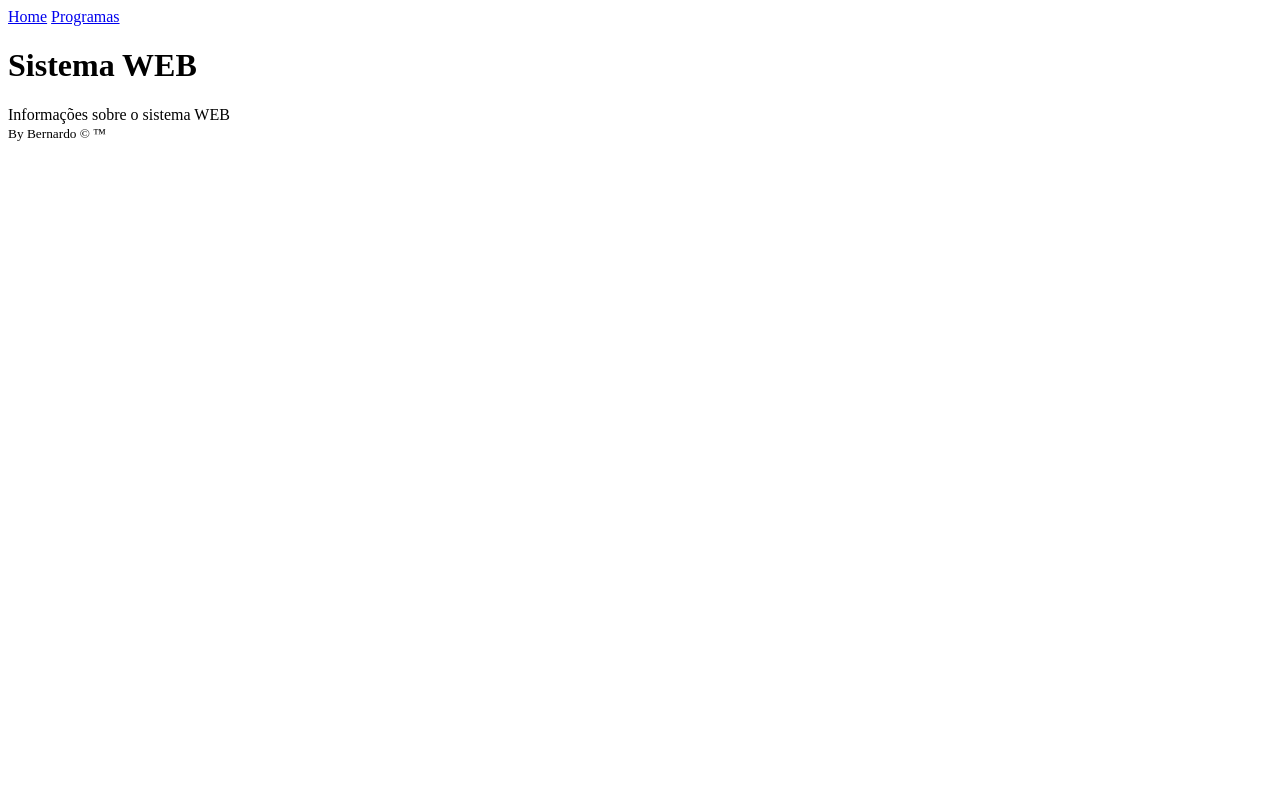
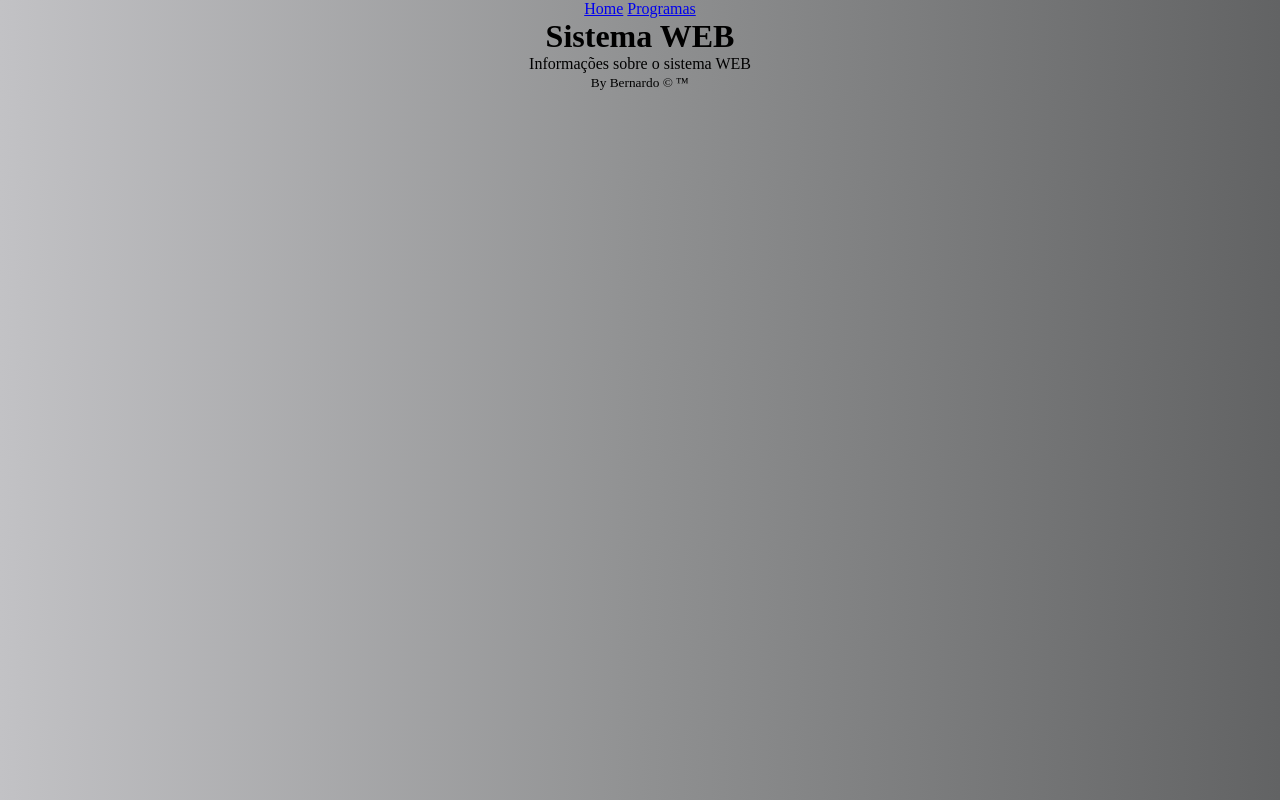
Before and after one commit to bernadoduarte67/Site_2C, a plain HTML site: page index.html in a window 1280 px wide. Drawn offline with Linux system fonts and the light colour scheme.

Commit message:
terceira versal=css2.0

```diff
--- a/css/style.css
+++ b/css/style.css
@@ -3,5 +3,6 @@
     padding: 0;
 }
 body{
-    background: linear-gradient(to right,blue,rgb(36, 97, 146),rgb(0, 119, 255));
+    background: linear-gradient(to right,rgb(194, 194, 197),rgb(144, 145, 146),rgb(98, 99, 100));
+    text-align: center;
 }
--- a/index.html
+++ b/index.html
@@ -4,6 +4,7 @@
     <meta charset="UTF-8">
     <meta name="viewport" content="width=device-width, initial-scale=1.0">
     <link rel="shortcut icon" href="./img/favicon.jpg" type="image/png">
+    <link rel="stylesheet" href="./css/style.css">
     <title>Document</title>
 </head>
 <body>
```
